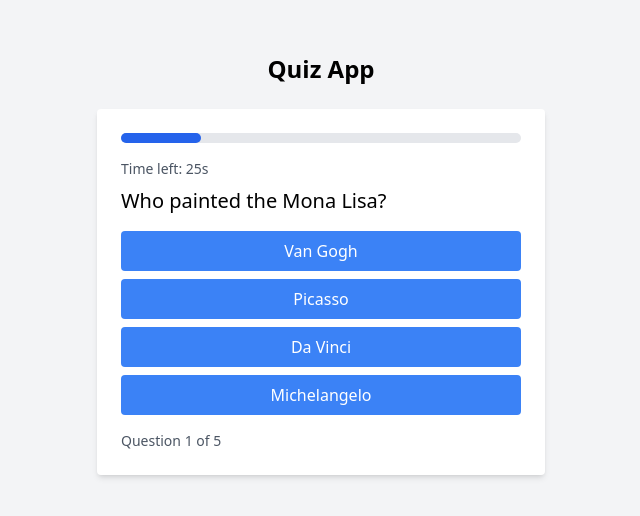
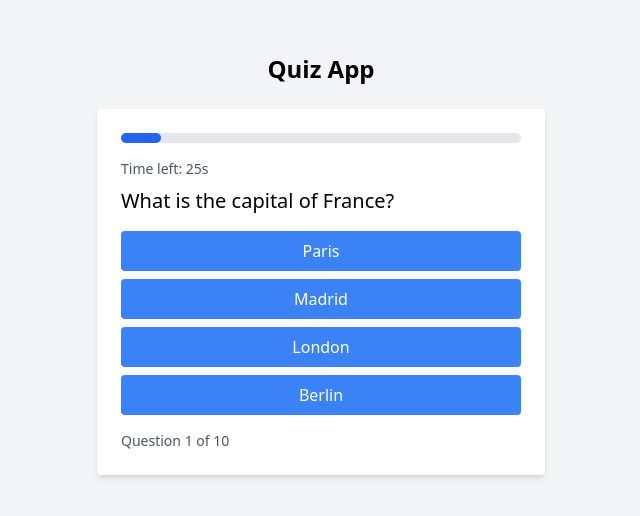
Before and after one commit to anoushkaar/nextjs-project, a Next.js app in the folder 05-quiz-app/: page / in a window 1280 px wide. Shown: the part 136-652 px from the top of the page, without its empty margins (319-959 px from the left). Built offline with nearby package versions, Linux system fonts and the light colour scheme.

Commit message:
refactor quiz app: enhance question shuffling, improve timer logic, and add answer feedback

```diff
--- a/05-quiz-app/src/app/page.tsx
+++ b/05-quiz-app/src/app/page.tsx
@@ -1,6 +1,6 @@
 "use client";
 
-import { useState, useEffect } from "react";
+import { useEffect, useState } from "react";
 
 interface Question {
   question: string;
@@ -34,6 +34,31 @@ const originalQuestions: Question[] = [
     options: ["Van Gogh", "Picasso", "Da Vinci", "Michelangelo"],
     answer: "Da Vinci",
   },
+  {
+    question: "What is the square root of 16?",
+    options: ["2", "4", "6", "8"],
+    answer: "4",
+  },
+  {
+    question: "Which gas do plants absorb from the atmosphere?",
+    options: ["Oxygen", "Carbon Dioxide", "Nitrogen", "Hydrogen"],
+    answer: "Carbon Dioxide",
+  },
+  {
+    question: "What is the chemical symbol for water?",
+    options: ["H2O", "CO2", "O2", "NaCl"],
+    answer: "H2O",
+  },
+  {
+    question: "Who wrote 'Romeo and Juliet'?",
+    options: ["Shakespeare", "Dickens", "Austen", "Hemingway"],
+    answer: "Shakespeare",
+  },
+  {
+    question: "What is the fastest land animal?",
+    options: ["Lion", "Cheetah", "Leopard", "Tiger"],
+    answer: "Cheetah",
+  },
 ];
 
 function shuffle(array: Question[]): Question[] {
@@ -51,34 +76,52 @@ export default function Home() {
   const [showResults, setShowResults] = useState(false);
   const [timeLeft, setTimeLeft] = useState(30);
   const [feedback, setFeedback] = useState("");
+  const [answered, setAnswered] = useState(false);
 
   useEffect(() => {
-    setQuestions(shuffle([...originalQuestions]));
+    setQuestions(
+      shuffle([...originalQuestions]).map((q) => ({
+        ...q,
+        options: shuffle([...q.options]),
+      }))
+    );
   }, []);
 
   useEffect(() => {
-    if (timeLeft > 0 && !showResults) {
+    if (timeLeft > 0 && !showResults && !answered) {
       const timer = setTimeout(() => setTimeLeft(timeLeft - 1), 1000);
       return () => clearTimeout(timer);
-    } else if (timeLeft === 0 && !showResults) {
-      setFeedback("Time's up!");
-      setTimeout(() => setFeedback(""), 1000);
-      if (currentQuestion < questions.length - 1) {
-        setCurrentQuestion(currentQuestion + 1);
-        setTimeLeft(30);
-      } else {
-        setShowResults(true);
-      }
+    } else if (timeLeft === 0 && !showResults && !answered) {
+      setAnswered(true);
+      setFeedback(
+        "Time's up! Correct answer: " + questions[currentQuestion]?.answer
+      );
     }
-  }, [timeLeft, currentQuestion, showResults, questions.length]);
+  }, [
+    timeLeft,
+    currentQuestion,
+    showResults,
+    questions.length,
+    answered,
+    questions,
+  ]);
 
   const handleAnswer = (selected: string) => {
     const isCorrect = selected === questions[currentQuestion]?.answer;
     if (isCorrect) {
       setScore(score + 1);
+      setFeedback("Correct!");
+    } else {
+      setFeedback(
+        "Wrong! Correct answer: " + questions[currentQuestion]?.answer
+      );
     }
-    setFeedback(isCorrect ? "Correct!" : "Wrong!");
-    setTimeout(() => setFeedback(""), 1000);
+    setAnswered(true);
+  };
+
+  const nextQuestion = () => {
+    setAnswered(false);
+    setFeedback("");
     if (currentQuestion < questions.length - 1) {
       setCurrentQuestion(currentQuestion + 1);
       setTimeLeft(30);
@@ -88,12 +131,18 @@ export default function Home() {
   };
 
   const restartQuiz = () => {
-    setQuestions(shuffle([...originalQuestions]));
+    setQuestions(
+      shuffle([...originalQuestions]).map((q) => ({
+        ...q,
+        options: shuffle([...q.options]),
+      }))
+    );
     setCurrentQuestion(0);
     setScore(0);
     setShowResults(false);
     setTimeLeft(30);
     setFeedback("");
+    setAnswered(false);
   };
 
   if (showResults) {
```
